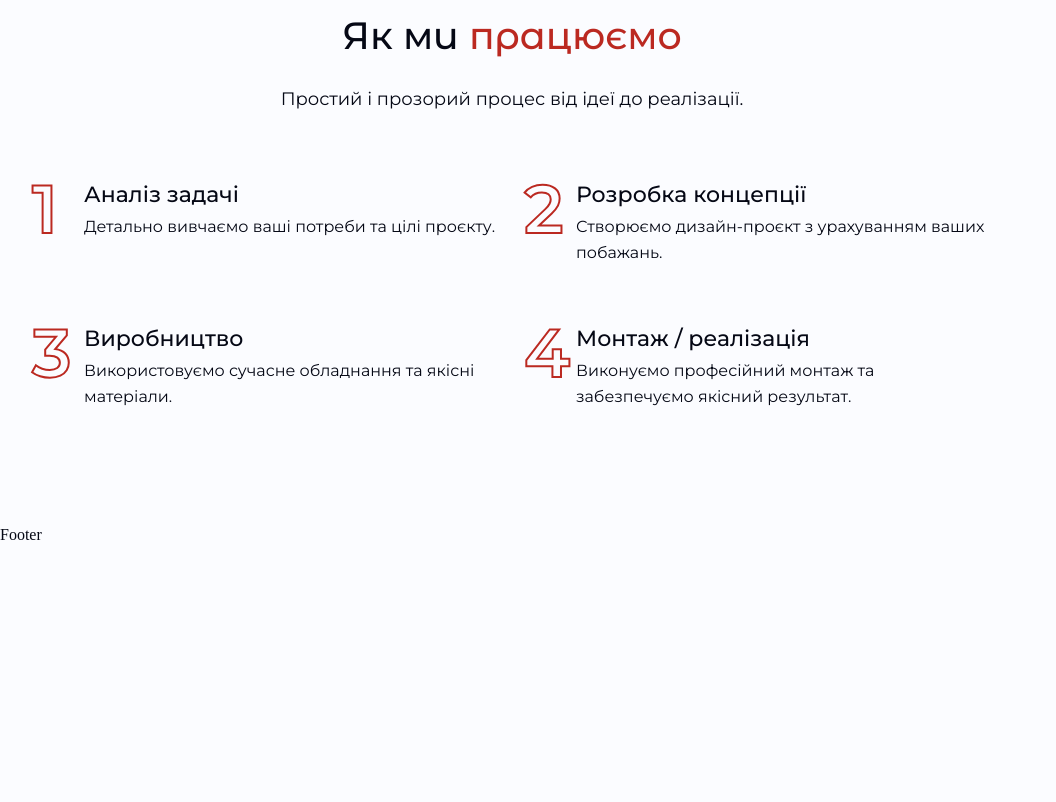
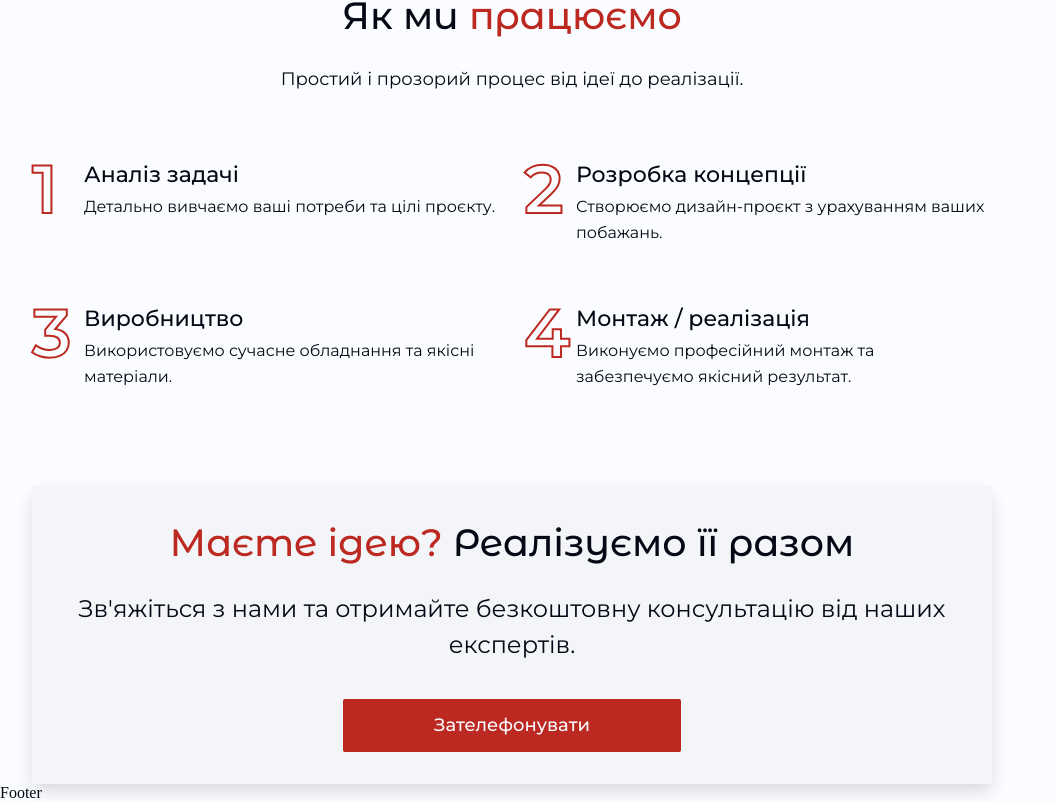
Before and after one commit to msssvitlana/marketing-site, a Next.js app: page / in a window 1280 px wide. Shown: the part 6248-7050 px from the top of the page, without its empty margins (0-1056 px from the left). Before the commit the page ends 6792 px from the top, so only its background shows below. Built offline with nearby package versions, Linux system fonts and the light colour scheme.

Commit message:
add Connection component and styles

```diff
--- a/app/page.tsx
+++ b/app/page.tsx
@@ -2,13 +2,15 @@ import Hero from '@/components/Hero/Hero';
 import AboutMain from '@/components/AboutMain/AboutMain'
 import ServiceMain from '@/components/ServiceMain/ServiceMain'
 import WorkPlan from '@/components/WorkPlan/WorkPlan'
+import Connection from '@/components/Conection/Connection'
 export default function Home() {
   return (
     <>
       <Hero />
       <AboutMain />
       <ServiceMain />
-      <WorkPlan/>
+      <WorkPlan />
+      <Connection/>
     </>
   );
 }
--- /dev/null
+++ b/components/Conection/Connection.module.css
@@ -0,0 +1,106 @@
+.connectionSection {
+ font-family: var(--font-sans);
+  display: flex;
+  flex-direction: column;
+  justify-content: center;
+  padding: 32px 0px;
+box-shadow: 0 8px 16px -2px rgba(19, 22, 39, 0.16);background-color: var(--base-light);
+
+  width: 100%;
+}
+
+.textWrapper {
+  display: flex;
+  flex-direction: column;
+gap: 24px;
+padding-bottom: 36px;
+text-align: center;
+}
+
+.connectionSectionTitle {
+font-family: var(--font-display);
+font-weight: 600;
+font-size: 26px;
+line-height: 1.3;
+
+
+}
+
+.connectionSectionTitleSpan {
+color: var( --base-danger);
+
+}
+
+.connectionSectionDescription {
+font-weight: 400;
+font-size: 18px;
+line-height: 1.6;
+}
+
+.phoneNumber {
+  display: flex;
+  align-items: center;
+  justify-content: center;
+  padding: 16px 91px;
+  font-weight: 500;
+font-size: 18px;
+color: var(--base-white);
+border-radius: 2px;
+ transition: background-color 0.3s ease,
+            transform 0.3s ease;
+background-color: var( --base-danger);
+}
+
+.phoneNumber:hover,
+.phoneNumber:focus {
+  background-color: var(--base-danger-dark);
+
+}
+
+.phoneNumber:active {
+  transform: translateY(-1px);
+  background-color: var(--base-danger-darker);
+
+}
+
+
+
+@media only screen and (min-width: 768px) {
+.connectionSection {
+   align-items: center;
+padding: 32px 32px;
+}
+
+
+
+  .connectionSectionTitle {
+    font-size: 38px;
+    line-height: 1.3;
+    font-weight: 500;
+    /* padding-bottom: 32px; */
+
+  }
+
+  .connectionSectionDescription {
+font-size: 24px;
+line-height: 1.5;
+  }
+/*
+.phoneNumber {
+padding: 16px 9px;
+width: 340px;
+height: 54px;
+} */
+
+}
+
+
+@media screen and (min-width: 1440px) {
+
+
+  .textWrapper {
+
+max-width: 700px;
+
+}
+  }
--- /dev/null
+++ b/components/Conection/Connection.tsx
@@ -0,0 +1,33 @@
+
+import styles from './Connection.module.css';
+
+
+const Connection = () => {
+
+
+  return (
+    <>
+
+          <section className={styles.connectionSection}>
+
+               <div className={styles.textWrapper}>
+
+                  <h2 className={styles.connectionSectionTitle}><span className={styles.connectionSectionTitleSpan}>Маєте ідею? </span> Реалізуємо її разом</h2>
+          <p className={styles.connectionSectionDescription}>
+         Зв&apos;яжіться з нами та отримайте безкоштовну консультацію від наших експертів.
+          </p>
+        </div>
+
+
+   <a className={styles.phoneNumber} href="tel:+380673327701">
+            Зателефонувати
+          </a>
+
+
+          </section>
+
+    </>
+  );
+};
+
+export default Connection;
--- a/components/WorkPlan/WorkPlan.module.css
+++ b/components/WorkPlan/WorkPlan.module.css
@@ -2,8 +2,9 @@
   font-family: var(--font-sans);
   display: flex;
   flex-direction: column;
-  padding: 92px 0;
+  padding: 72px 0;
   width: 100%;
+
 }
 
 .workPlanTextWrapper {
@@ -104,7 +105,12 @@
 }
 
 @media screen and (min-width: 1440px) {
+.workPlanSection {
 
+  padding: 92px 0px 120px 0px;
+
+
+}
   .workPlanItem {
   padding: 10px 24px 24px 52px;
 
```
